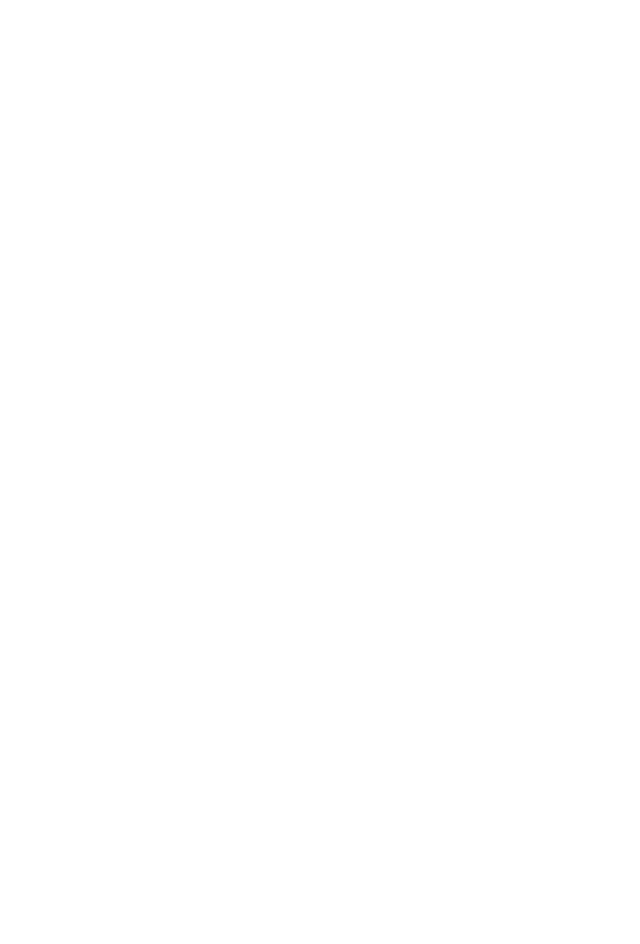
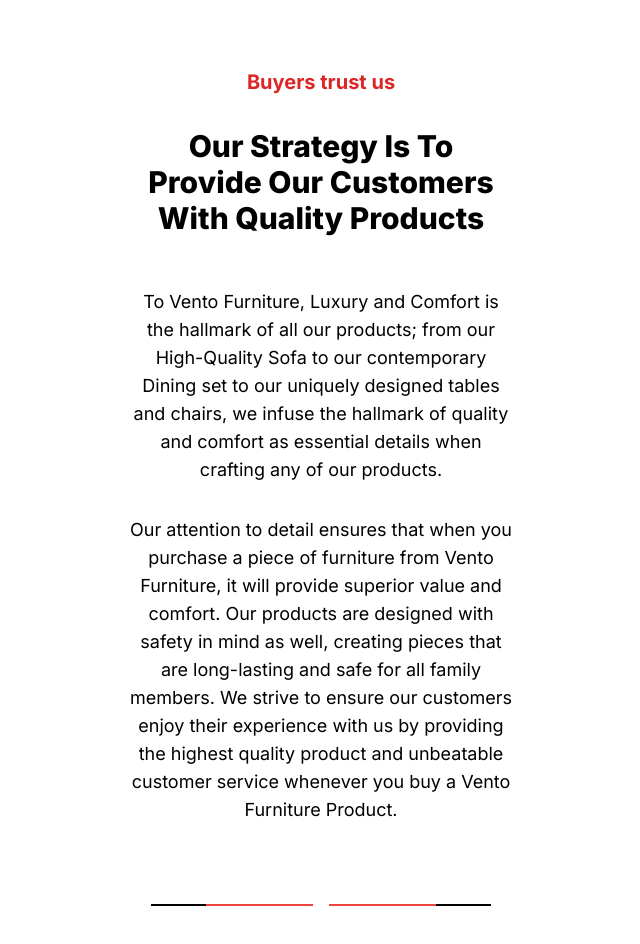
Before and after one commit to TimiMaliki/Home-and-furnitures, a Next.js app: page / in a window 1280 px wide. Shown: the part 4360-5304 px from the top of the page, without its empty margins (319-959 px from the left). Before the commit the page ends 4348 px from the top, so only its background shows below. Built offline with nearby package versions, Linux system fonts and the light colour scheme.

Commit message:
buyersTrust

```diff
--- /dev/null
+++ b/app/components/BuyerTrust.jsx
@@ -0,0 +1,51 @@
+import React from "react";
+
+const BuyerTrust = () => {
+  return (
+    <div className="w-full h-full grid place-content-center p-20">
+      <div className="text-center">
+        <h1 className="text-red-600 text-xl font-bold mb-8">Buyers trust us</h1>
+        <h2 className="w-96 h-20 font-extrabold text-3xl">
+          Our Strategy Is To Provide Our Customers With Quality Products
+        </h2>
+
+        <div className="py-20">
+          <h3 className="w-96  text-lg mb-8">
+            To Vento Furniture, Luxury and Comfort is the hallmark of all our
+            products; from our High-Quality Sofa to our contemporary Dining set
+            to our uniquely designed tables and chairs, we infuse the hallmark
+            of quality and comfort as essential details when crafting any of our
+            products.
+          </h3>
+
+          <h3 className="w-96  text-lg">
+            Our attention to detail ensures that when you purchase a piece of
+            furniture from Vento Furniture, it will provide superior value and
+            comfort. Our products are designed with safety in mind as well,
+            creating pieces that are long-lasting and safe for all family
+            members. We strive to ensure our customers enjoy their experience
+            with us by providing the highest quality product and unbeatable
+            customer service whenever you buy a Vento Furniture Product.
+          </h3>
+        </div>
+
+        <div className="flex gap-4 justify-center">
+
+            <div className="flex">
+            <div className="border border-black w-1/2 "></div>
+            <div className="border border-red-500 w-40"></div>
+            </div>
+
+            <div className="flex">
+            <div className="border border-red-500 w-40 "></div>
+            <div className="border border-black w-1/2"></div>
+            </div>
+
+        </div>
+
+      </div>
+    </div>
+  );
+};
+
+export default BuyerTrust;
--- a/app/page.js
+++ b/app/page.js
@@ -9,6 +9,7 @@ import NewProduct from './components/NewProduct'
 import BestSofa from './components/BestSofa'
 import WardRobe from './components/WardRobe'
 import PerfectDining from './components/PerfectDining'
+import BuyerTrust from './components/BuyerTrust'
 
 
 
@@ -26,6 +27,7 @@ export default function Home() {
     <BestSofa/>
     <WardRobe />
     <PerfectDining />
+    <BuyerTrust/>
    </main>
   )
 }
```
